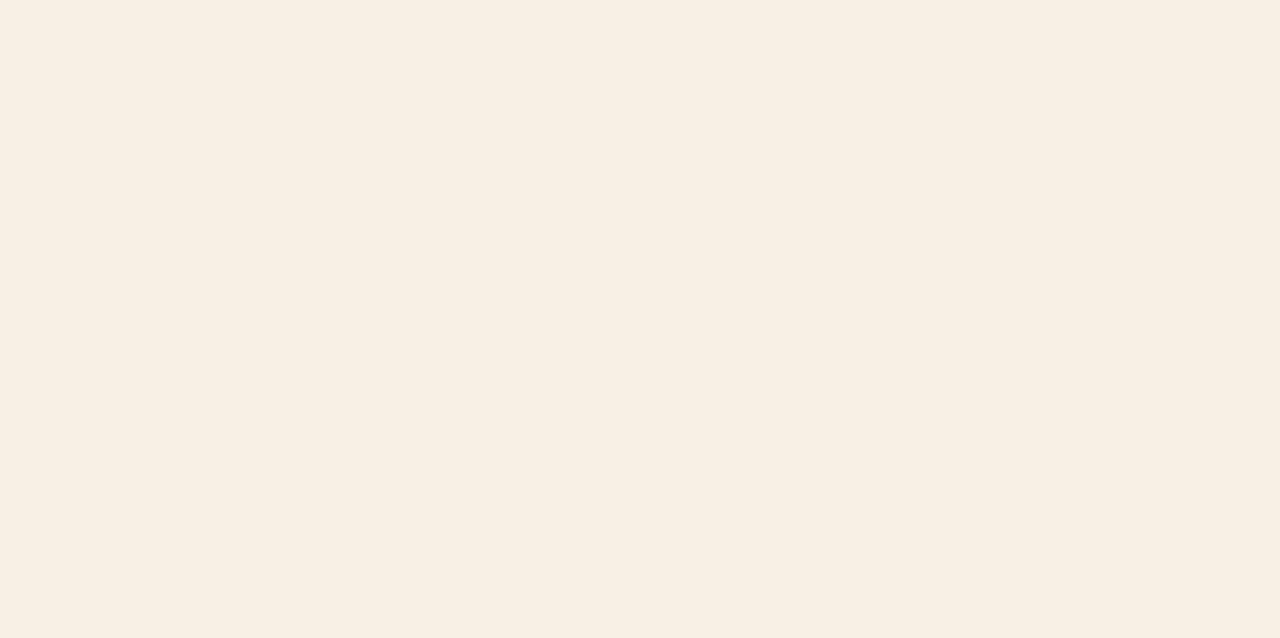
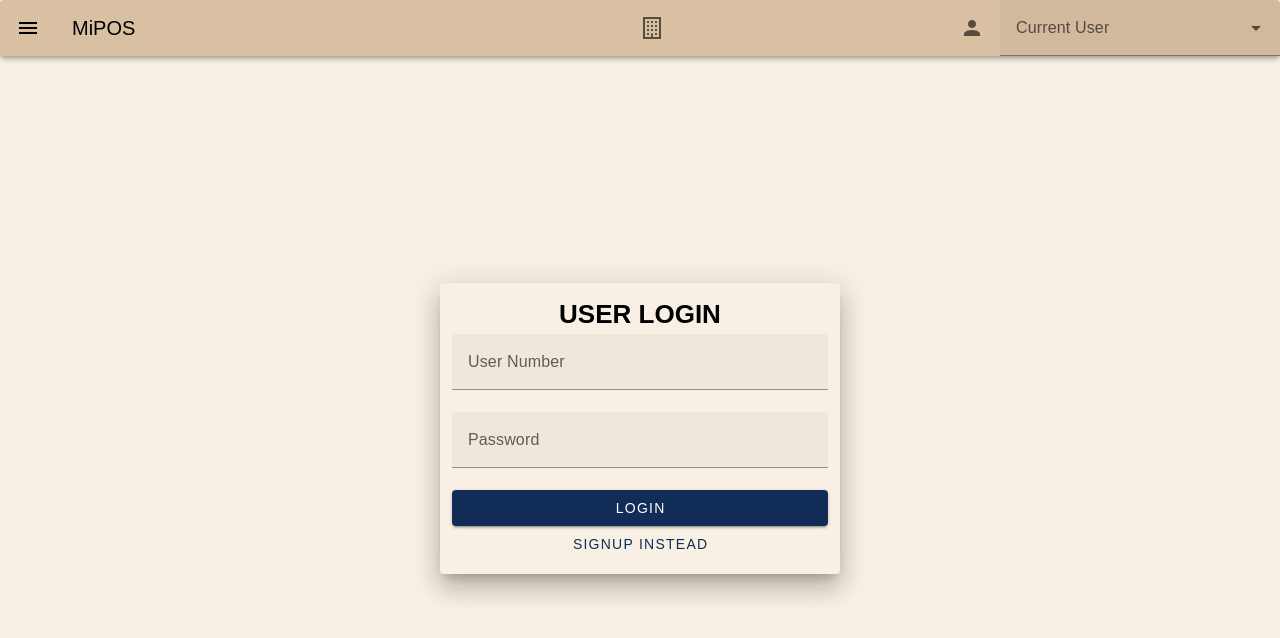
Before and after one commit to omocchin/mopos-front, a Nuxt app: page /management/Login in a window 1280 px wide. Before the commit this address had no page. Shown: the top 638 px of the page. Built offline with nearby package versions, Linux system fonts and the light colour scheme.

Commit message:
for now commit

```diff
--- a/pages/home/index.vue
+++ b/pages/home/index.vue
@@ -24,6 +24,7 @@ import BaseButton from '~/components/ui/BaseButton.vue';
 import ClockModal from '~/components/home/ClockModal.vue';
 import BaseSnackBar from '~/components/ui/BaseSnackBar.vue';
 import { type ClockInOutResponse } from '#imports';
+import { useTheme } from 'vuetify'
 
 const menuItems = [
   {
@@ -40,13 +41,11 @@ const menuItems = [
     mode: 'action',
     value: 'clock_in_out',
     title: 'CLOCK IN/OUT',
-    link: '/auth/login'
   },
   {
     mode: 'action',
     value: 'management',
     title: 'MANAGEMENT',
-    link: '/auth/login'
   },
 ]
 
@@ -54,14 +53,19 @@ const snackBar = ref<boolean>(false)
 const barMessage = ref<string>('')
 const barColor = ref<string>('')
 const clockInOut = ref<boolean>(false)
+const theme = useTheme()
+const router = useRouter()
 
 definePageMeta({
   layout: 'custom'
 })
 
 const menuEvent = (targetAction: string) => {
-  if (targetAction == 'clock_in_out') {
+  if (targetAction === 'clock_in_out') {
     clockInOut.value = true
+  } else if (targetAction === 'management') {
+    // theme.global.name.value = 'myCustomDarkTheme'
+    router.push({path: '/management/login'})
   }
 }
 
--- /dev/null
+++ b/pages/management/Login.vue
@@ -0,0 +1,45 @@
+<template>
+  <auth-base title="USER LOGIN">
+    <form @submit.prevent>
+      <custom-input
+        label="User Number"
+        v-model="userNumber"
+      />
+      <custom-input
+        label="Password"
+        v-model="password"
+        :type="'password'"
+      />
+      <div v-if="error" class="d-flex justify-center mb-2">
+        <p class="text-red">{{ errorMessage }}</p>
+      </div>
+      <custom-button
+        mode="button"
+        class="w-100"
+        type="submit"
+        text="login"
+        @action="login"
+      />
+    </form>
+    <custom-button
+      mode="link"
+      link="/auth/signup"
+      class="w-100"
+      text="Signup instead"
+    />
+  </auth-base>
+</template>
+
+<script setup lang="ts">
+import { ref, definePageMeta } from '#imports';
+import AuthBase from '~/components/auth/AuthBase.vue';
+import CustomInput from '~/components/input/CustomInput.vue'
+import CustomButton from '~/components/input/CustomButton.vue';
+
+definePageMeta({
+  layout: 'custom'
+})
+
+const userNumber = ref()
+const password = ref()
+</script>
--- a/plugins/vuetify.ts
+++ b/plugins/vuetify.ts
@@ -21,12 +21,31 @@ const myCustomLightTheme: ThemeDefinition = {
   },
 }
 
+const myCustomDarkTheme: ThemeDefinition = {
+  dark: true,
+  colors: {
+    background: '#121212',
+    primary: '#282828',
+    secondary: '#3f3f3f',
+    accent: '#f4988b',
+    backred: '#D55454',
+    clearyellow: '#E6AE45',
+    error: '#B00020',
+    info: '#2196F3',
+    success: '#4CAF50',
+    warning: '#FB8C00',
+    clockin: '#4bb0db',
+    clockout: '#ff8081',
+  },
+}
+
 export default defineNuxtPlugin((app) => {
   const vuetify = createVuetify({
     theme: {
       defaultTheme: 'myCustomLightTheme',
       themes: {
         myCustomLightTheme,
+        myCustomDarkTheme
       },
     },
   })
```
